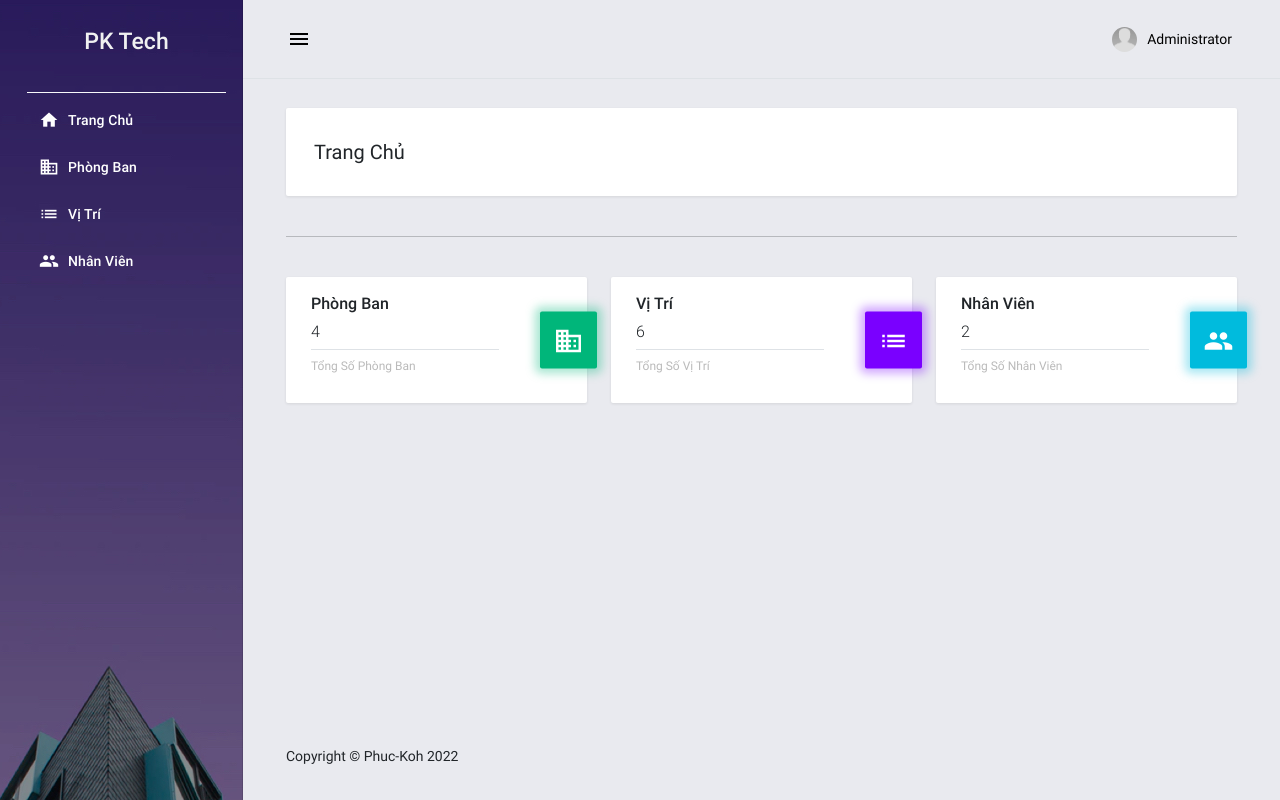
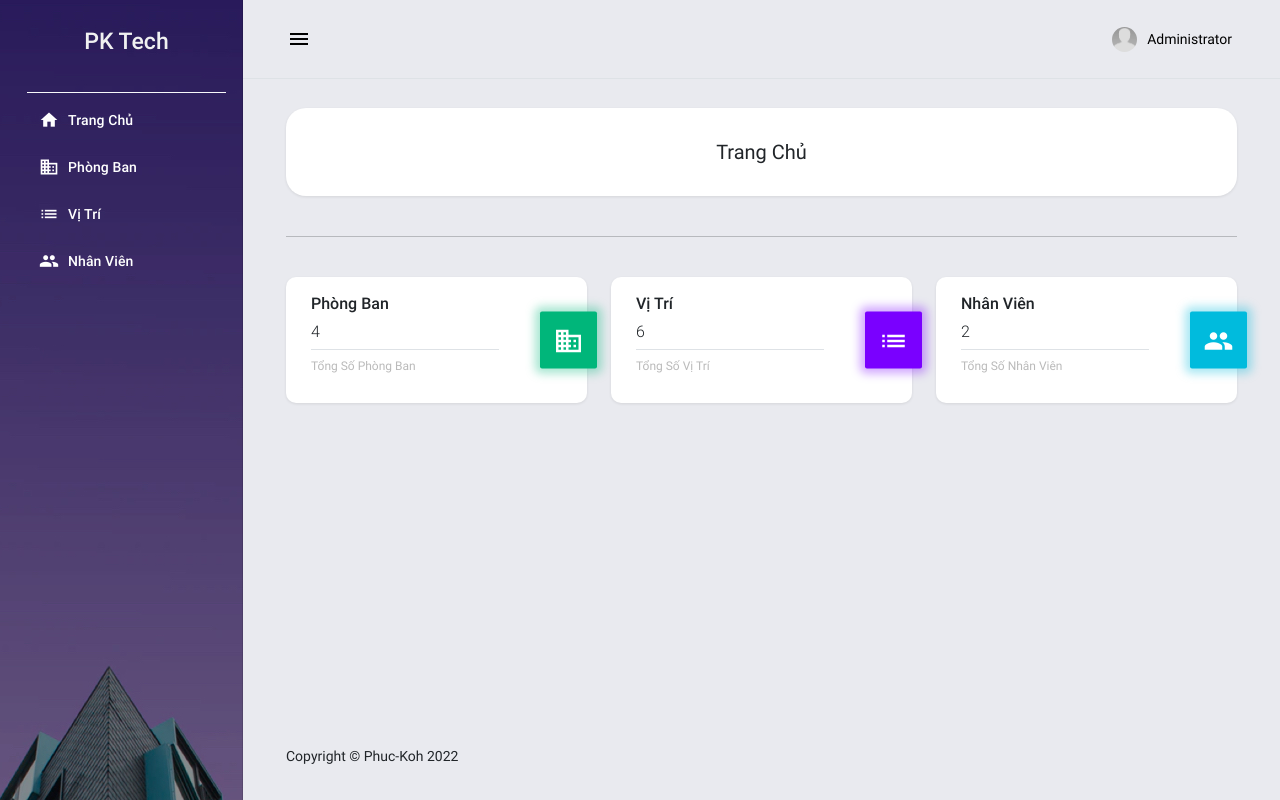
Before and after one commit to JeffDaveHudson/quan_ly_nhan_su, a Django app: page / in a window 1280 px wide. Run offline with Django 3.2, Linux system fonts and the light colour scheme; a user stored in the database is signed in; data comes from the database, SQL or seed files in the repository; both versions use the stored data as it was after the commit; some libraries are stand-ins or nearby versions.

Commit message:
ui: custom home, department, position, employee

```diff
--- a/employee_information/templates/employee_information/home.html
+++ b/employee_information/templates/employee_information/home.html
@@ -1,7 +1,7 @@
                                                     <!-- Bảng Thông Tin Các Mục Trang Chủ -->
 {% extends "employee_information/base.html" %} {% load humanize %} {% block pageContent %}
 <div class="mdc-layout-grid__cell stretch-card mdc-layout-grid__cell--span-12">
-    <div class="mdc-card">
+    <div class="mdc-card"  style="border-radius: 20px; align-items: center;">
         <div class="d-flex justify-content-between">
             <h4 class="card-title mb-0">Trang Chủ</h4>
         </div>
@@ -11,7 +11,7 @@
     <hr class="w-100">
 </div>
 <div class="mdc-layout-grid__cell stretch-card mdc-layout-grid__cell--span-4-desktop mdc-layout-grid__cell--span-4-tablet">
-    <div class="mdc-card info-card info-card--success">
+    <div class="mdc-card info-card info-card--success" style="border-radius: 10px;">
         <div class="card-inner">
             <h5 class="card-title">Phòng Ban</h5>
             <h5 class="font-weight-light pb-2 mb-1 border-bottom">{{ total_department|intcomma }}</h5>
@@ -23,7 +23,7 @@
     </div>
 </div>
 <div class="mdc-layout-grid__cell stretch-card mdc-layout-grid__cell--span-4-desktop mdc-layout-grid__cell--span-4-tablet">
-    <div class="mdc-card info-card info-card--primary">
+    <div class="mdc-card info-card info-card--primary" style="border-radius: 10px;">
         <div class="card-inner">
             <h5 class="card-title">Vị Trí</h5>
             <h5 class="font-weight-light pb-2 mb-1 border-bottom">{{ total_position|intcomma }}</h5>
@@ -35,7 +35,7 @@
     </div>
 </div>
 <div class="mdc-layout-grid__cell stretch-card mdc-layout-grid__cell--span-4-desktop mdc-layout-grid__cell--span-4-tablet">
-    <div class="mdc-card info-card info-card--info">
+    <div class="mdc-card info-card info-card--info" style="border-radius: 10px;">
         <div class="card-inner">
             <h5 class="card-title">Nhân Viên</h5>
             <h5 class="font-weight-light pb-2 mb-1 border-bottom">{{ total_employee|intcomma }}</h5>
```
Also changed, not shown: employee_information/templates/employee_information/departments.html (+7 -6 lines), employee_information/templates/employee_information/employees.html (+6 -5 lines), employee_information/templates/employee_information/positions.html (+6 -5 lines), db.sqlite3.
